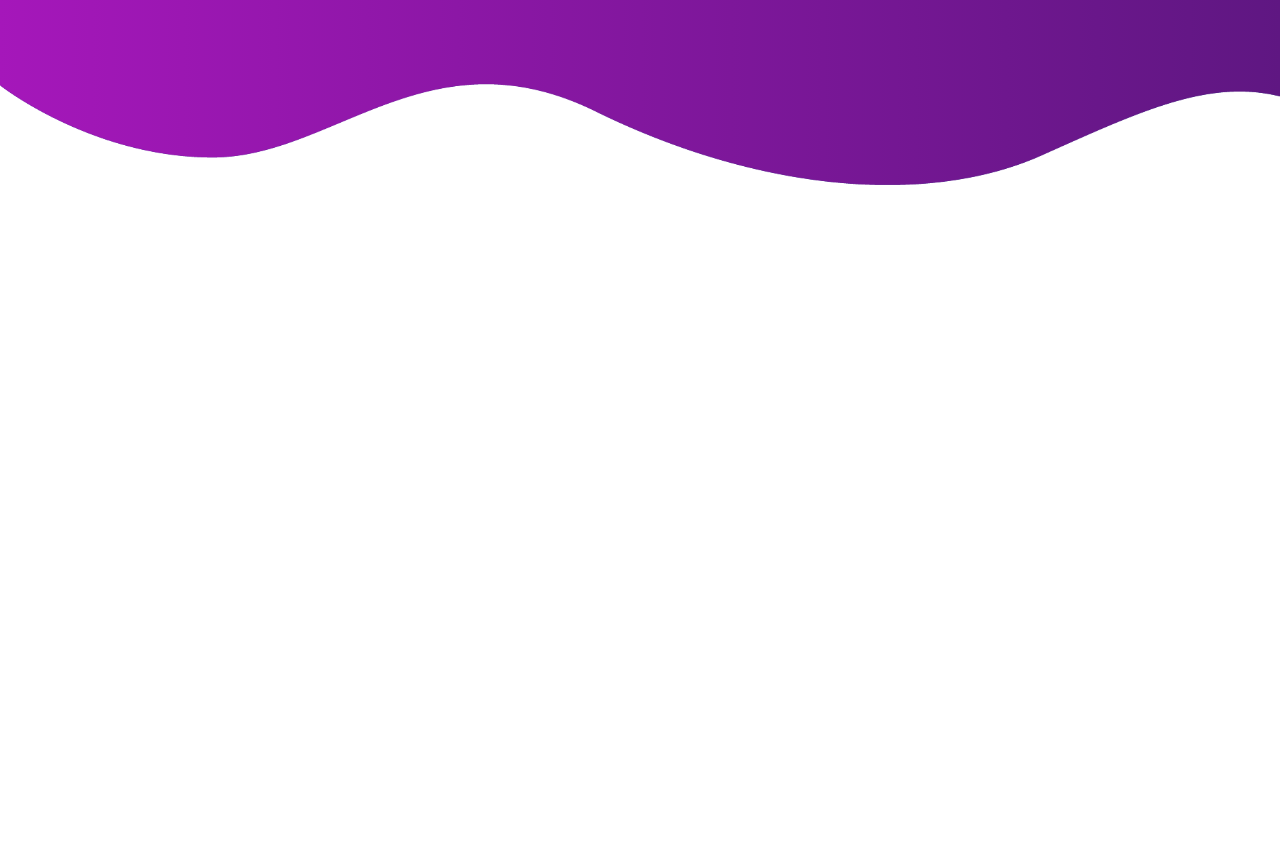
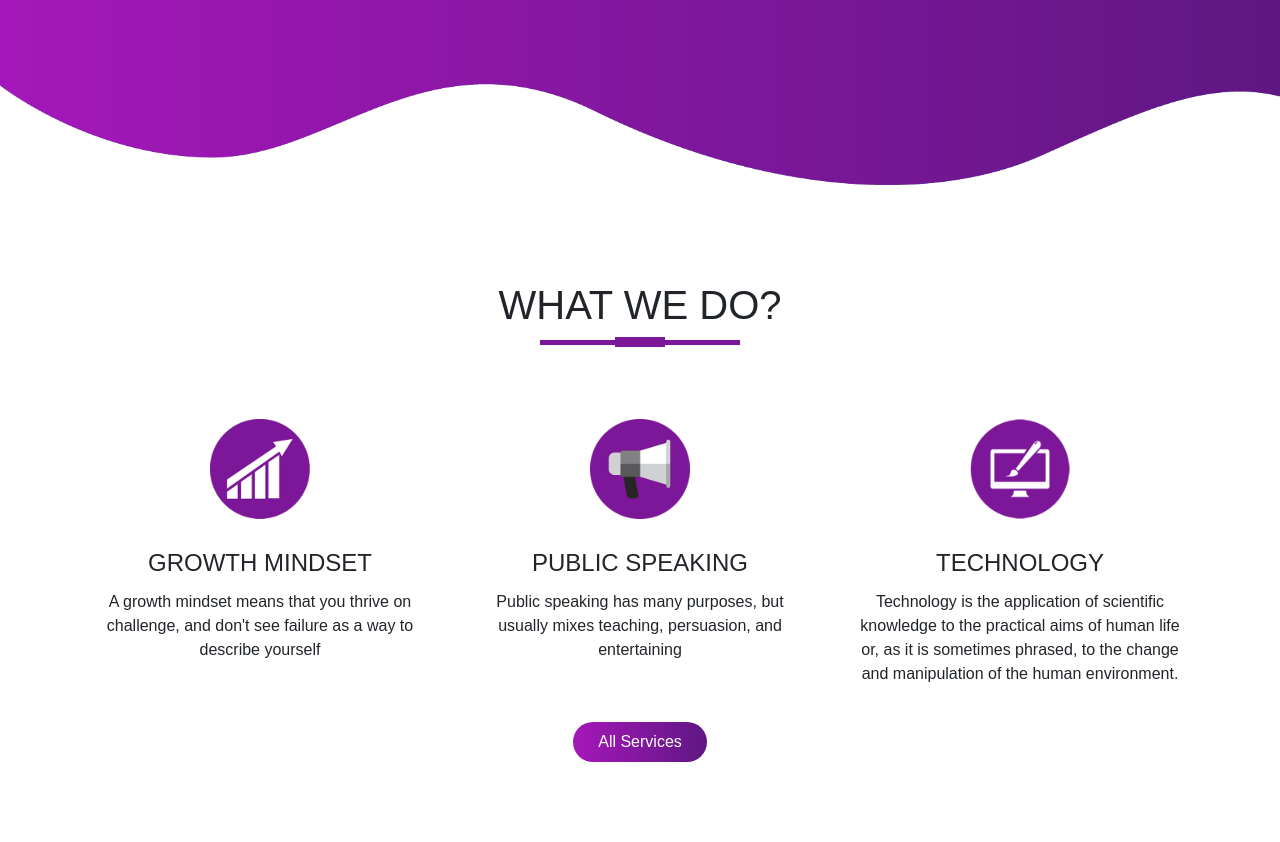
Before and after one commit to justbebetter/practical_bootstrap_website1, a website: page index.html in a window 1280 px wide. Shown: the part 510-1352 px from the top of the page. Before the commit the page ends 800 px from the top, so only its background shows below. Drawn offline with nearby package versions, Linux system fonts and the light colour scheme; files that its build step writes are made by us from their sources.

Commit message:
Service section

```diff
--- a/index.html
+++ b/index.html
@@ -78,6 +78,31 @@
     </section>
     <!--END BANNER Section  -->
 
+    <!-- SERVICES Section -->
+    <section id="services">
+      <div class="container  text-center">
+        <h1 class ="service-title">WHAT WE DO?</h1>
+        <div class="row">
+          <div class="col-md-4 service">
+            <img src="images/service1.png" class="services-img">
+            <h4>Growth Mindset</h4>
+            <p> A growth mindset means that you thrive on challenge, and don't see failure as a way to describe yourself</p>
+          </div>
+          <div class="col-md-4 service">
+            <img src="images/service2.png" class="services-img">
+            <h4>Public Speaking</h4>
+            <p> Public speaking has many purposes, but usually mixes teaching, persuasion, and entertaining</p>
+          </div>
+          <div class="col-md-4 service">
+            <img src="images/service3.png" class="services-img">
+            <h4>Technology</h4>
+            <p>Technology is the application of scientific knowledge to the practical aims of human life or, as it is sometimes phrased, to the change and manipulation of the human environment. </p>
+          </div>
+        </div>
+        <button type="button" class="btn btn-primary">All Services</button>
+      </div>
+    </section>
+    <!-- END ERVICES Section -->
 
 
 
--- a/style.css
+++ b/style.css
@@ -98,3 +98,62 @@ body
 {
     width: 100%;
 }
+
+                                               /*STYLE SERVICES */
+#services
+{
+    padding: 80px 0;
+}
+
+.services-img
+{
+    width: 100px;
+    margin-top: 20px;
+}
+
+.service
+{
+    padding: 20px;
+}
+
+.service h4
+{
+    padding: 5px;
+    margin-top: 25px;
+    text-transform: uppercase;
+}
+
+.service-title::before
+{
+    content: '';
+    background: #7b1798;
+    height: 5px;
+    width: 200px;
+    margin-left:auto;
+    margin-right: auto;
+    display: block;
+    transform: translateY(64px);
+}
+
+.service-title::after
+{
+    content: '';
+    background: #7b1798;
+    height: 10px;
+    width: 50px;
+    margin-bottom: 40px;
+    margin-left:auto;
+    margin-right: auto;
+    display: block;
+    transform: translateY(8px);
+}
+
+#services .btn-primary
+{
+    box-shadow: none;
+    padding: 8px 25px;
+    border: none;
+    border-radius: 20px;
+    background-image: linear-gradient(to right, #a517ba, #5f1782);
+
+}
```
